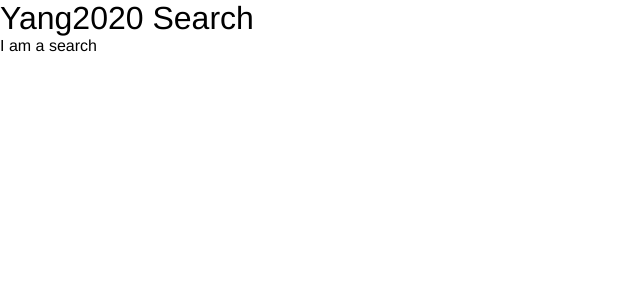
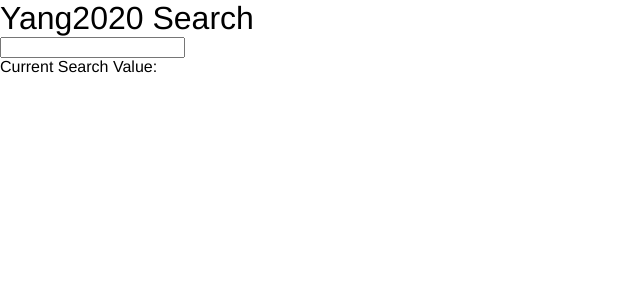
Before and after one commit to alacritythief/YangSearch, a React (Create React App) app: page / in a window 1280 px wide. Shown: the top 300 px of the page, without its empty margins (0-640 px from the left). Built offline with nearby package versions, Linux system fonts and the light colour scheme.

Commit message:
search input works

```diff
--- a/src/components/SearchInput/SearchInput.js
+++ b/src/components/SearchInput/SearchInput.js
@@ -1,9 +1,35 @@
 import React from 'react';
 
 class SearchInput extends React.Component {
+  constructor (props) {
+    super(props);
+    this.state = {
+      value: ''
+    }
+  }
+
+  handleChange = (event) => {
+    this.setState({
+      value: event.currentTarget.value
+    })
+  }
+
+  handleSubmit = (event) => {
+    if (event.key == 'Enter' && this.state.value !== "") {
+      this.props.callback(this.state.value);
+    }
+  }
+
   render () {
     return (
-      <div>I am a search</div>
+      <React.Fragment>
+        <input
+          type="text"
+          value={this.state.value}
+          onChange={this.handleChange}
+          onKeyUp={this.handleSubmit}
+        />
+      </React.Fragment>
     );
   }
 };
--- a/src/layouts/App/App.js
+++ b/src/layouts/App/App.js
@@ -7,6 +7,19 @@ import {
 import SearchInput from '../../components/SearchInput';
 
 class App extends React.Component {
+  constructor (props) {
+    super(props);
+    this.state = {
+      searchValue: ''
+    }
+  }
+
+  getSearch = (value) => {
+    this.setState({
+      searchValue: value
+    })
+  }
+
   render () {
     return (
       <React.Fragment>
@@ -14,7 +27,10 @@ class App extends React.Component {
         <AppContainer>
           <ContentContainer>
             <h1>Yang2020 Search</h1>
-            <SearchInput />
+            <SearchInput
+              callback={this.getSearch}
+            />
+            <p>Current Search Value: {this.state.searchValue}</p>
           </ContentContainer>
         </AppContainer>
       </React.Fragment>
```
